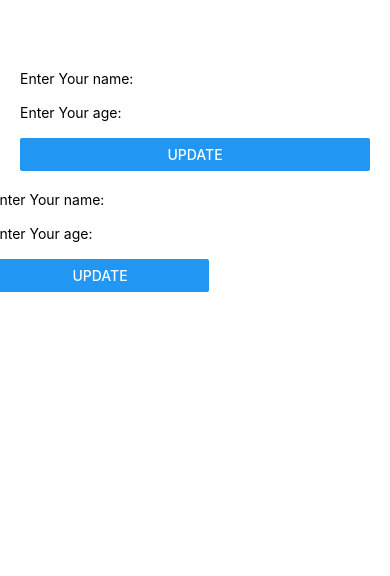
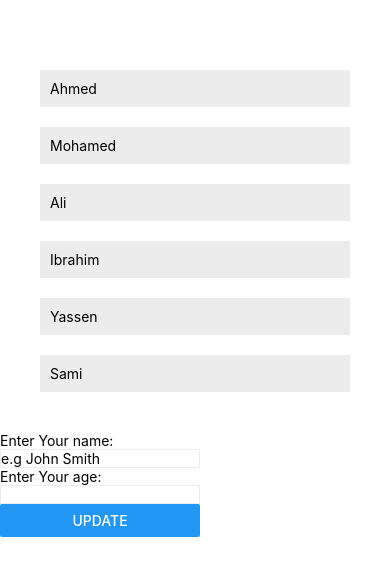
Before and after one commit to Shams425/learning-react-native, a React Native app: screen / in a window 390 px wide. Shown: the top 576 px of the page. Built offline with nearby package versions, Linux system fonts and the light colour scheme.

Commit message:
working with the list and scroll view jsx tag

```diff
--- a/app/components/body/userInfo/UserInfo.js
+++ b/app/components/body/userInfo/UserInfo.js
@@ -17,9 +17,9 @@ export default function UserInfo() {
     <View>
       <Text>Enter Your name:</Text>
       <TextInput
-        placeHolder="e.g John Smith"
+        placeholder="e.g John Smith"
         onChange={(val) => setName(val)}
-        styles={styles.inputFiled}
+        style={styles.inputFiled}
         ref={nameInput}
       />
 
@@ -28,7 +28,7 @@ export default function UserInfo() {
         placeHolder="e.g 19"
         keyboardType="numeric"
         onChange={(val) => setAge(val)}
-        styles={styles.inputFiled}
+        style={styles.inputFiled}
         ref={ageInput}
       />
 
--- a/app/components/header/Header.js
+++ b/app/components/header/Header.js
@@ -1,42 +1,34 @@
 import React, { useRef, useState } from "react";
-import { StyleSheet, Text, View, TextInput, Button } from "react-native";
+import {
+  StyleSheet,
+  Text,
+  View,
+  TextInput,
+  Button,
+  ScrollView,
+} from "react-native";
 
-function Header(props) {
-  const [name, setName] = useState("");
-  const [age, setAge] = useState(0);
-
-  const showUserData = useRef(null);
-  const nameInput = useRef(null);
-  const ageInput = useRef(null);
-
-  const updateUser = () => {
-    showUserData.current.innerText = `Hello ${name} your age is ${age}`;
-  };
+function Header() {
+  const [names, setName] = useState([
+    { name: "Ahmed", key: 1 },
+    { name: "Mohamed", key: 2 },
+    { name: "Ali", key: 3 },
+    { name: "Ibrahim", key: 5 },
+    { name: "Yassen", key: 6 },
+    { name: "Sami", key: 7 },
+  ]);
 
   return (
     <View style={styles.header}>
-      <Text>Enter Your name:</Text>
-      <TextInput
-        placeHolder="e.g John Smith"
-        onChange={(val) => setName(val)}
-        styles={styles.inputFiled}
-        ref={nameInput}
-      />
-
-      <Text>Enter Your age:</Text>
-      <TextInput
-        placeHolder="e.g 19"
-        keyboardType="numeric"
-        onChange={(val) => setAge(val)}
-        styles={styles.inputFiled}
-        ref={ageInput}
-      />
-
-      <View>
-        <Button title="Update" onPress={updateUser} />
-      </View>
-
-      <Text ref={showUserData}></Text>
+      <ScrollView>
+        {names.map((item) => {
+          return (
+            <View key={item.key}>
+              <Text style={styles.listNames}>{item.name}</Text>
+            </View>
+          );
+        })}
+      </ScrollView>
     </View>
   );
 }
@@ -52,12 +44,19 @@ const styles = StyleSheet.create({
     padding: 20,
   },
   inputFiled: {
-    marginTop: 15,
-    marginEnd: 15,
-    width: 200,
+    marginTop: 10,
+    marginBottom: 10,
+    padding: 8,
+    width: 350,
     borderWidth: 1,
     borderColor: "#a3a3a336",
     borderStyle: "solid",
   },
+  listNames: {
+    marginBottom: 20,
+    padding: 10,
+    backgroundColor: "#a3a3a336",
+    marginHorizontal: 20,
+  },
 });
 export default Header;
```
